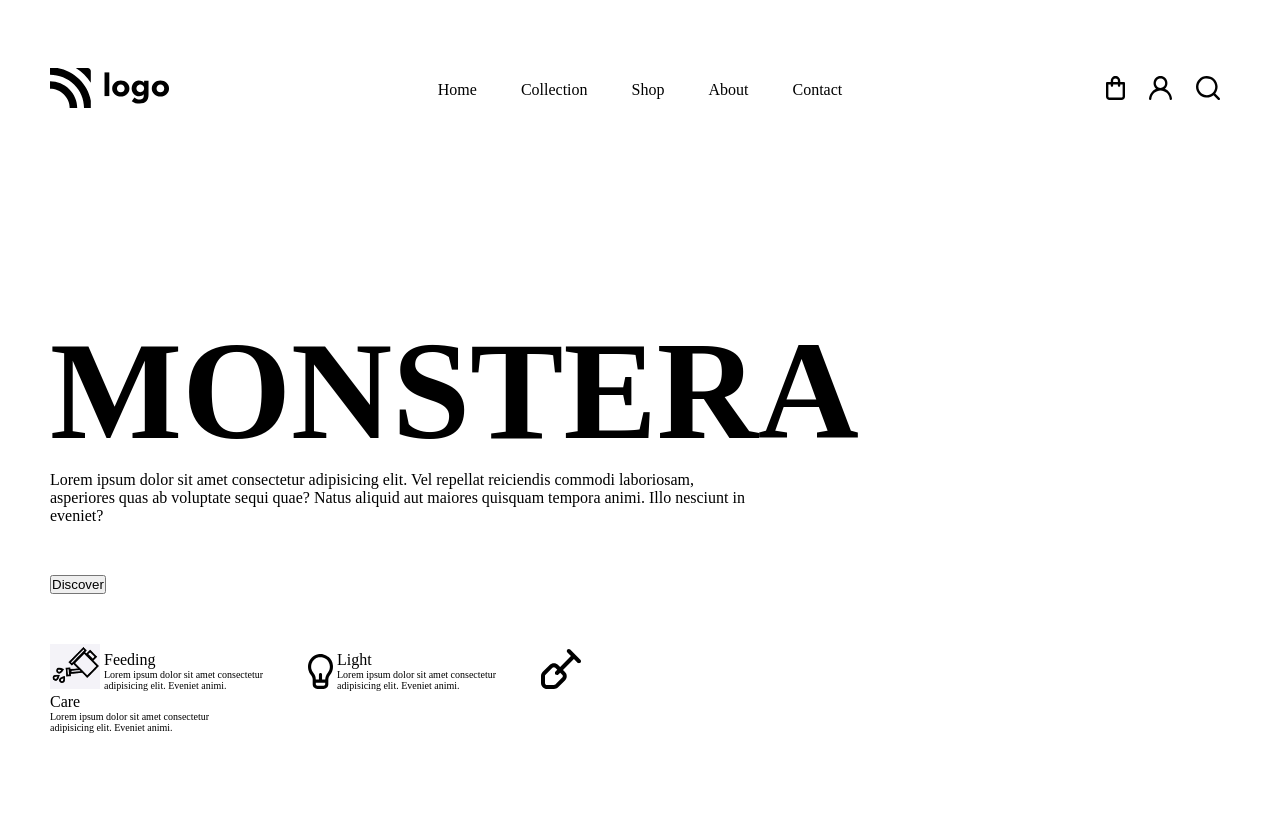
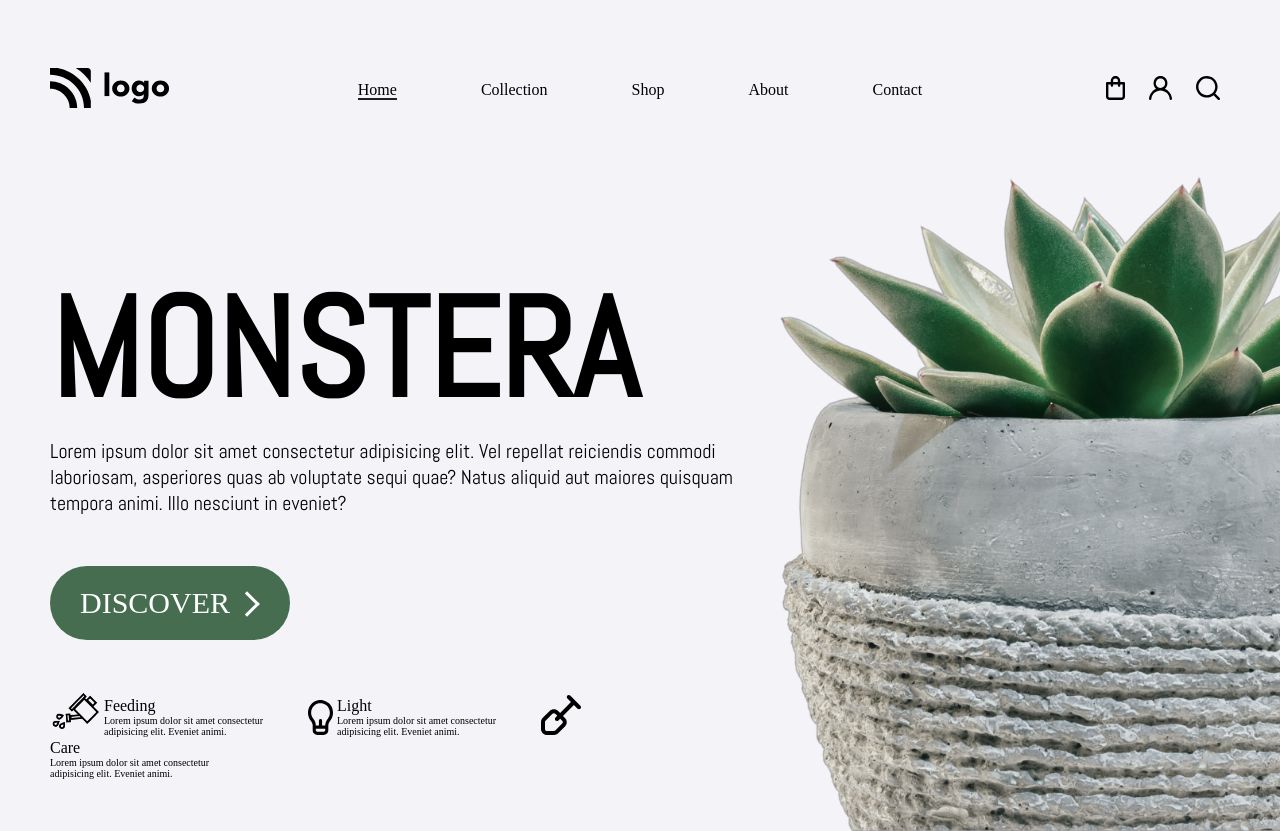
Before and after one commit to sub1120/landing-page-6, a plain HTML site: page index.html in a window 1280 px wide. Before the commit the page ends 800 px from the top, so only its background shows below. Drawn offline with Linux system fonts and the light colour scheme; a web font is replaced by a local one.

Commit message:
update styles

```diff
--- a/css/style.css
+++ b/css/style.css
@@ -1,6 +1,17 @@
+@import url('https://fonts.googleapis.com/css2?family=Abel&family=Allerta&display=swap');
+
 * {
     margin:0px;
     padding:0px;
+}
+
+body{
+    background-image: url('../assets/6_folwer_cut.png');
+    background-size: 500px;
+    background-repeat: no-repeat;
+    background-position-x:right;
+    background-position-y:bottom;
+    background-color: #F4F3F8;
 }
 
 .main{
@@ -36,7 +47,17 @@
 
 .nav-item{
     display: inline;
-    margin:0px 20px;
+    margin:0px 40px;
+}
+
+.nav-link{
+    text-decoration: none;
+    color:#000000;
+    font-family: 'Allerta';
+}
+
+.nav-item.active{
+    border-bottom: 2px solid #1f1f1f;
 }
 
 .button-group{
@@ -54,20 +75,48 @@
 }
 
 .content{
-    margin-top:180px;
+    margin-top:130px;
     width: 60%;
+
 }
 
 .heading{
     font-size: 70px;
+    font-family: 'Abel';
+}
+
+.para{
+    font-size: 20px;
+    font-family: 'Abel';
 }
 
 .discover{
     margin:50px 0px;
 }
 
+.discover  div{
+    width:180px;
+    padding:20px 30px;
+    background-color: #466D50;
+    border:none;
+    border-radius: 40px;
+    color:#ffffff;
+    font-family: 'Allerta';
+    font-size: 30px;
+}
+
+.arrow-right{
+    display: inline-block;
+    width: 15px;
+    height: 15px;
+    border-top:3px solid #ffffff;
+    border-right: 3px solid #ffffff;
+    transform: rotate(45deg);
+}
+
 .function{
     display: inline;
+    font-family: 'Allerta';
 }
 
 .feed{
--- a/index.html
+++ b/index.html
@@ -15,11 +15,11 @@
             </div>
             <div class="nav">
                 <ul>
-                    <li class="nav-item">Home</li>
-                    <li class="nav-item">Collection</li>
-                    <li class="nav-item">Shop</li>
-                    <li class="nav-item">About</li>
-                    <li class="nav-item">Contact</li>
+                    <li class="nav-item active"><a href="#" class="nav-link">Home</a></li>
+                    <li class="nav-item"><a href="#" class="nav-link">Collection</a></li>
+                    <li class="nav-item"><a href="#" class="nav-link">Shop</a></li>
+                    <li class="nav-item"><a href="#" class="nav-link">About</a></li>
+                    <li class="nav-item"><a href="#" class="nav-link">Contact</a></li>
                 </ul>
             </div>
             <div class="button-group">
@@ -33,7 +33,7 @@
             <div class="heading"><h1>MONSTERA</h1></div>
             <div class="para"><p>Lorem ipsum dolor sit amet consectetur adipisicing elit. Vel repellat reiciendis commodi laboriosam, asperiores quas ab voluptate sequi quae? Natus aliquid aut maiores quisquam tempora animi. Illo nesciunt in eveniet?</p></div>
             <div class="discover">
-                <button>Discover</button>
+                <div>DISCOVER <span class="arrow-right"></span></div>
             </div>
             <div class="functions-container">
                 <div class="function">
```
